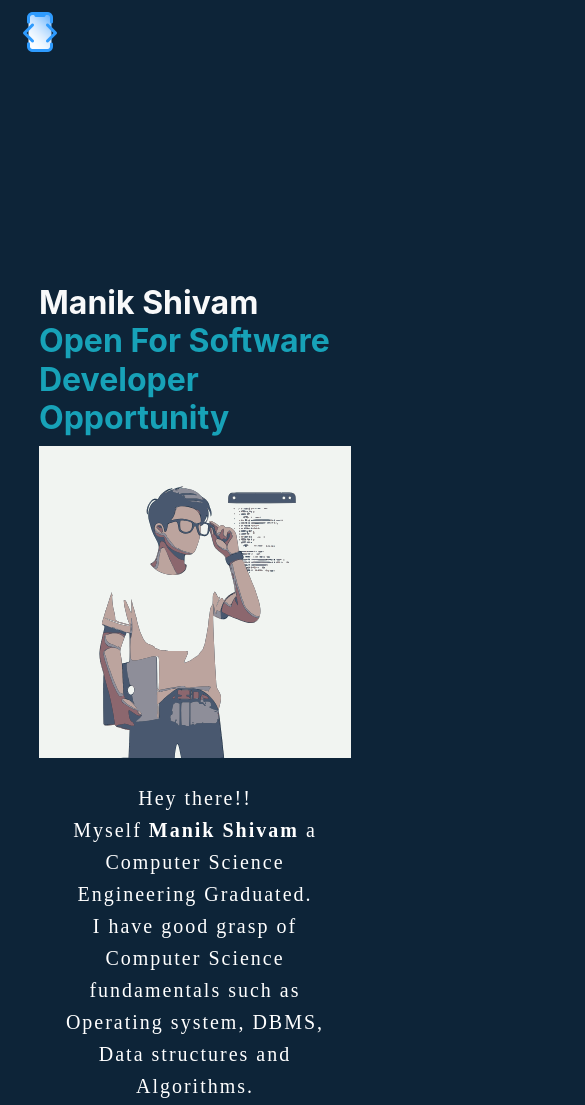
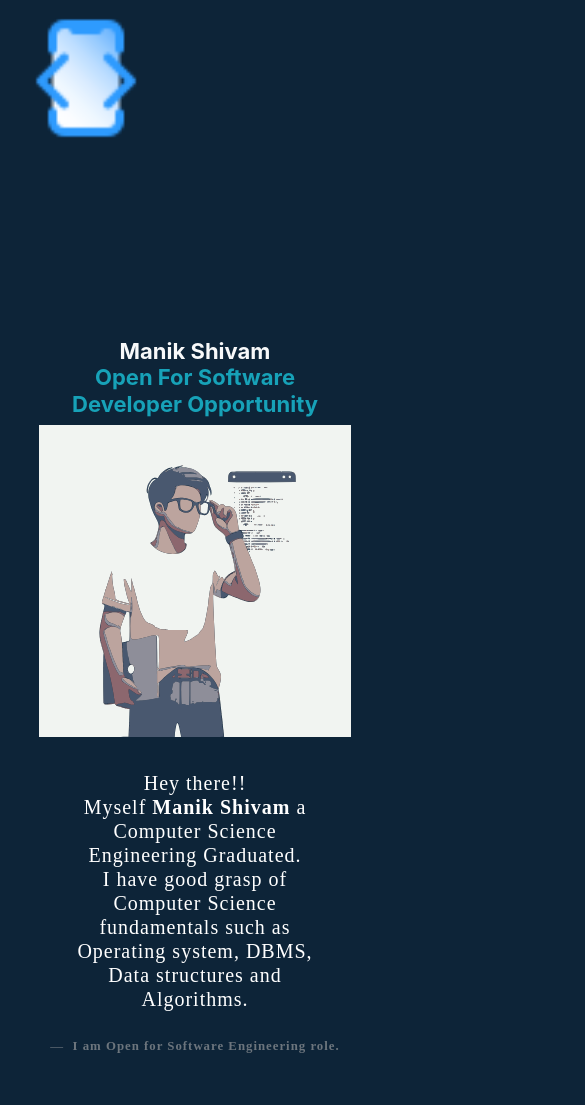
Before and after one commit to manikshivam/tech, a plain HTML site: page index.html in a window 390 px wide. Shown: the top 1105 px of the page, 585 px wide, since content can reach past the window. Drawn offline with nearby package versions, Linux system fonts and the light colour scheme; a web font is replaced by a local one.

Commit message:
Update style.css

```diff
--- a/style.css
+++ b/style.css
@@ -1,53 +1,80 @@
 @import url('https://fonts.googleapis.com/css2?family=Balsamiq+Sans&display=swap');
-body{
-    background : #0d2438 !important;
+
+body {
+    background: #0d2438 !important;
+    margin: 0;
+    padding: 0;
 }
 
-
-h1{
+/* Typography */
+h1, h2, h5 {
     color: #7a858f !important;
     font-weight: bold !important;
-
 }
 
-h5{
+h5 {
     font-family: 'Pacifico', cursive;
 }
-.icon{
-    height:70px
+
+p {
+    font-family: "AvertaStd-Regular";
+    letter-spacing: 1px;
+    line-height: 28px;
 }
 
-p{
-    font-family: "AvertaStd-Regular";
-}
-
-.font{
+.font {
     font-family: 'Balsamiq Sans', cursive;
 }
 
-.i{
+/* Images */
+.icon {
+    height: 70px;
+}
+
+.i, .h {
     height: 30px;
-    margin-top:  -18px;
+    margin-top: -18px;
     fill: #fff;
 }
 
-
-.h{
-    height: 10px;
-    margin-top:  -18px;
-    fill: #fff;
-}
-.text-justify{
-    letter-spacing: 2px;
-    line-height: 32px;
-}
-.blockquote-footer{
-    font-size: 20px !important;
+.text-justify {
+    text-align: justify;
 }
 
-.card {
-    margin: 0 auto; /* Added */
-    float: none; /* Added */
-    margin-bottom: 10px; /* Added */
-    border :none
+/* Make images fully responsive */
+img {
+    max-width: 100%;
+    height: auto;
 }
+
+/* Mobile scaling tweaks */
+@media (max-width: 768px) {
+    h2 {
+        font-size: 26px;
+        text-align: center;
+    }
+
+    .col-lg-6.mt-5 {
+        margin-top: 10px !important;
+        text-align: center;
+    }
+
+    p {
+        padding: 10px;
+        font-size: 16px;
+    }
+
+    nav img {
+        width: 140px;
+    }
+}
+
+@media (max-width: 576px) {
+    h2 {
+        font-size: 22px;
+    }
+
+    p {
+        line-height: 24px;
+    }
+}
```
